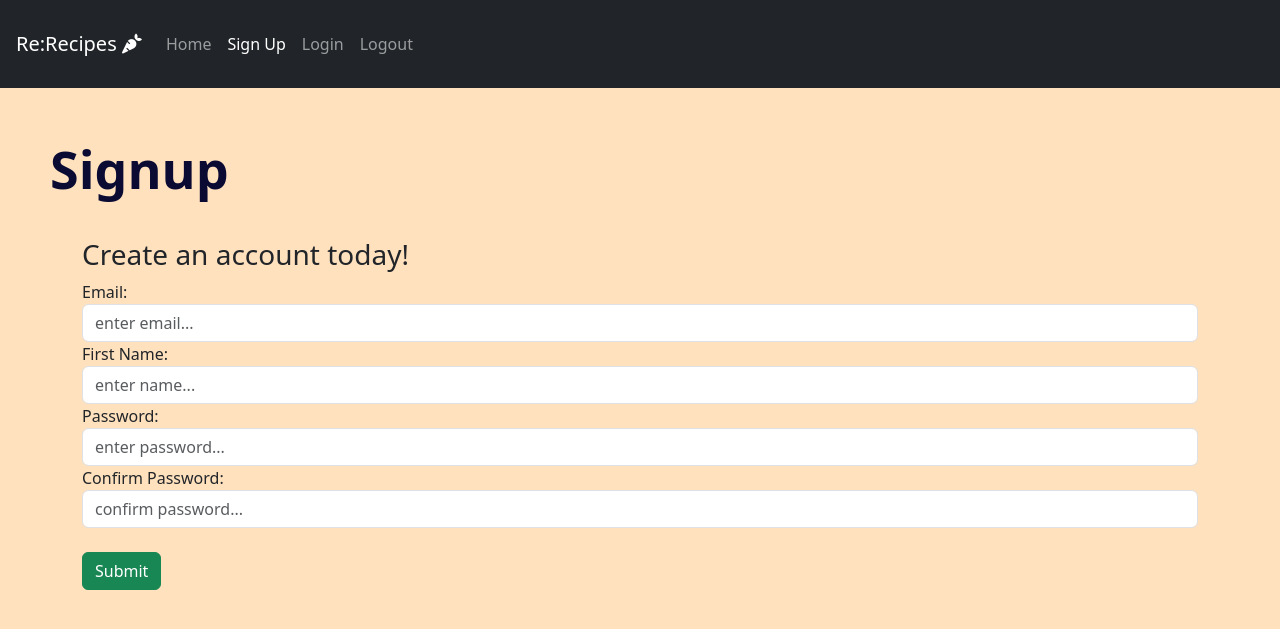
After one commit to gpot22/RecipeRecommendations, a Flask app: page /sign-up in a window 1280 px wide. The commit adds this page. Shown: the top 629 px of the page. Run offline with Flask 3, Linux system fonts and the light colour scheme; some libraries are stand-ins or nearby versions.

Commit message:
added auth html (login & signup pages)

```diff
--- a/website/__init__.py
+++ b/website/__init__.py
@@ -10,7 +10,9 @@ def create_app():
     app.config['SECRET_KEY'] = 'hiheyhellothere'
 
     from .views import views
+    from .auth import auth
 
     app.register_blueprint(views, url_prefix='/')
+    app.register_blueprint(auth, url_prefix='/')
 
     return app
--- /dev/null
+++ b/website/auth.py
@@ -0,0 +1,31 @@
+from flask import Blueprint, render_template, request, flash
+
+auth = Blueprint('auth', __name__)
+
+@auth.route('/login', methods=['GET','POST'])
+def login():
+    return render_template('login.html')
+
+@auth.route('/logout')
+def logout():
+    return "x"
+
+@auth.route('/sign-up', methods=['GET','POST'])
+def sign_up():
+    if request.method == "POST":
+        email = request.form.get('email')
+        name = request.form.get('firstName')
+        password1 = request.form.get('password1')
+        password2 = request.form.get('password2')
+        if len(email) < 5:
+            flash('Sorry, email must be more than 4 characters.', category='error')
+        elif len(name) < 2:
+            flash('Sorry, name must be longer than 1 character.', category='error')
+        elif len(password1) < 8:
+            flash('Sorry, password must be minimum 7 characters.', category='error')
+        elif password1 != password2:
+            flash('Sorry, your passwords don\'t match.', category='error')
+        else:
+            flash('Hurray, account created!', category='success')
+
+    return render_template('signup.html')
--- /dev/null
+++ b/website/templates/authb.html
@@ -0,0 +1,65 @@
+<!DOCTYPE html>
+<html lang="en">
+<head>
+    <meta charset="UTF-8">
+    <meta name="viewport" content="width=device-width, initial-scale=1.0">
+    <link rel="stylesheet" href="../static/styles.css">
+    <link rel="stylesheet" href="https://cdnjs.cloudflare.com/ajax/libs/font-awesome/6.0.0/css/all.min.css">
+    <!-- bootstrap-->
+    <link href="https://cdn.jsdelivr.net/npm/bootstrap@5.3.2/dist/css/bootstrap.min.css" rel="stylesheet" integrity="sha384-T3c6CoIi6uLrA9TneNEoa7RxnatzjcDSCmG1MXxSR1GAsXEV/Dwwykc2MPK8M2HN" crossorigin="anonymous">
+    <title>{% block title %}{% endblock %}</title>
+</head>
+<body class="ly-bg">
+    <!-- NAV BAR -->
+    <nav class="navbar navbar-expand-lg navbar-dark bg-dark fixed-top">
+        <a class="navbar-brand m-3" href="#">Re:Recipes <i class="fa-solid fa-carrot"></i></a>
+        <button class="navbar-toggler" type="button" data-toggle="collapse" data-target="#navbar" aria-controls="navbar" aria-expanded="false" aria-label="Toggle navigation">
+            <span class="navbar-toggler-icon"></span>
+        </button>
+        <div class="collapse navbar-collapse" id="navbar">
+            <ul class="navbar-nav">
+                {% block navlinks %}
+                <a class="nav-link nav-item" id="home" href="/">Home</a>
+                <a class="nav-link nav-item" id="signUp" href="/sign-up">Sign Up</a>
+                <a class="nav-link nav-item" id="login" href="/login">Login</a>
+                <a class="nav-link nav-item" id="logout" href="/logout">Logout</a>
+                {% endblock %}
+            </ul>
+        </div>
+    </nav>
+
+    <div class="padd"></div>
+
+    <div class="welcome">{% block header %}Welcome!<i id="page-logo" class="position-absolute fa-solid fa-carrot ms-2"></i>{% endblock %}</div>
+
+    <div class="container">
+        {% block content %} {% endblock %}
+    </div>
+
+    {% with messages = get_flashed_messages(with_categories=true) %}
+    {% if messages %}
+        {% for cat, m in messages %}
+            {% if cat == 'error' %}
+            <div class="alert alert-danger alert-dismissable fade show position-fixed bottom-0 end-0 z-2" role="alert">
+                {{ m }}
+                <button type="button" class="btn-close" data-bs-dismiss="alert" aria-label="Close"></button>
+            </div>
+            {% else %}
+            <div class="alert alert-success alert-dismissable fade show position-fixed bottom-0 end-0 z-2" role="alert">
+                {{m}}
+                <button type="button" class="btn-close" data-dismiss="alert">
+                </button>
+            </div>
+            {% endif %}
+        {% endfor %}
+    {% endif %}
+    {% endwith %}
+
+    <script
+      src="https://code.jquery.com/jquery-3.2.1.slim.min.js"
+      integrity="sha384-KJ3o2DKtIkvYIK3UENzmM7KCkRr/rE9/Qpg6aAZGJwFDMVNA/GpGFF93hXpG5KkN"
+      crossorigin="anonymous"
+    ></script>
+    <script src="https://cdn.jsdelivr.net/npm/bootstrap@5.3.2/dist/js/bootstrap.bundle.min.js" integrity="sha384-C6RzsynM9kWDrMNeT87bh95OGNyZPhcTNXj1NW7RuBCsyN/o0jlpcV8Qyq46cDfL" crossorigin="anonymous"></script>
+</body>
+</html>
--- /dev/null
+++ b/website/templates/signup.html
@@ -0,0 +1,36 @@
+{% extends "authb.html" %}
+
+{% block title %}Re:Recipes Signup{% endblock %}
+
+{% block navlinks %}
+<a class="nav-link nav-item" id="home" href="/">Home</a>
+<a class="nav-link nav-item active" id="signUp" href="/sign-up">Sign Up</a>
+<a class="nav-link nav-item" id="login" href="/login">Login</a>
+<a class="nav-link nav-item" id="logout" href="/logout">Logout</a>
+{% endblock %}
+
+{% block header %} Signup {% endblock %}
+
+{% block content %}
+<form method="POST">
+    <h3 algin="center">Create an account today!</h3>
+    <div class="form-group">
+        <label for="email">Email:</label>
+        <input type="email" class="form-control rounded" id="email" name="email" placeholder="enter email...">
+    </div>
+    <div class="form-group">
+        <label for="firstName">First Name:</label>
+        <input type="text" class="form-control rounded" id="firstName" name="firstName" placeholder="enter name...">
+    </div>
+    <div class="form-group">
+        <label for="password1">Password:</label>
+        <input type="password" class="form-control rounded" id="password1" name="password1" placeholder="enter password...">
+    </div>
+    <div class="form-group">
+        <label for="password2">Confirm Password:</label>
+        <input type="password" class="form-control rounded" id="password2" name="password2" placeholder="confirm password...">
+    </div>
+    <br />
+    <button type="submit" class="btn btn-success">Submit</button>
+</form>
+{% endblock %}
```
Also changed, not shown: website/templates/base.html (+4 -3 lines), website/templates/login.html (added, +28 -0 lines).
